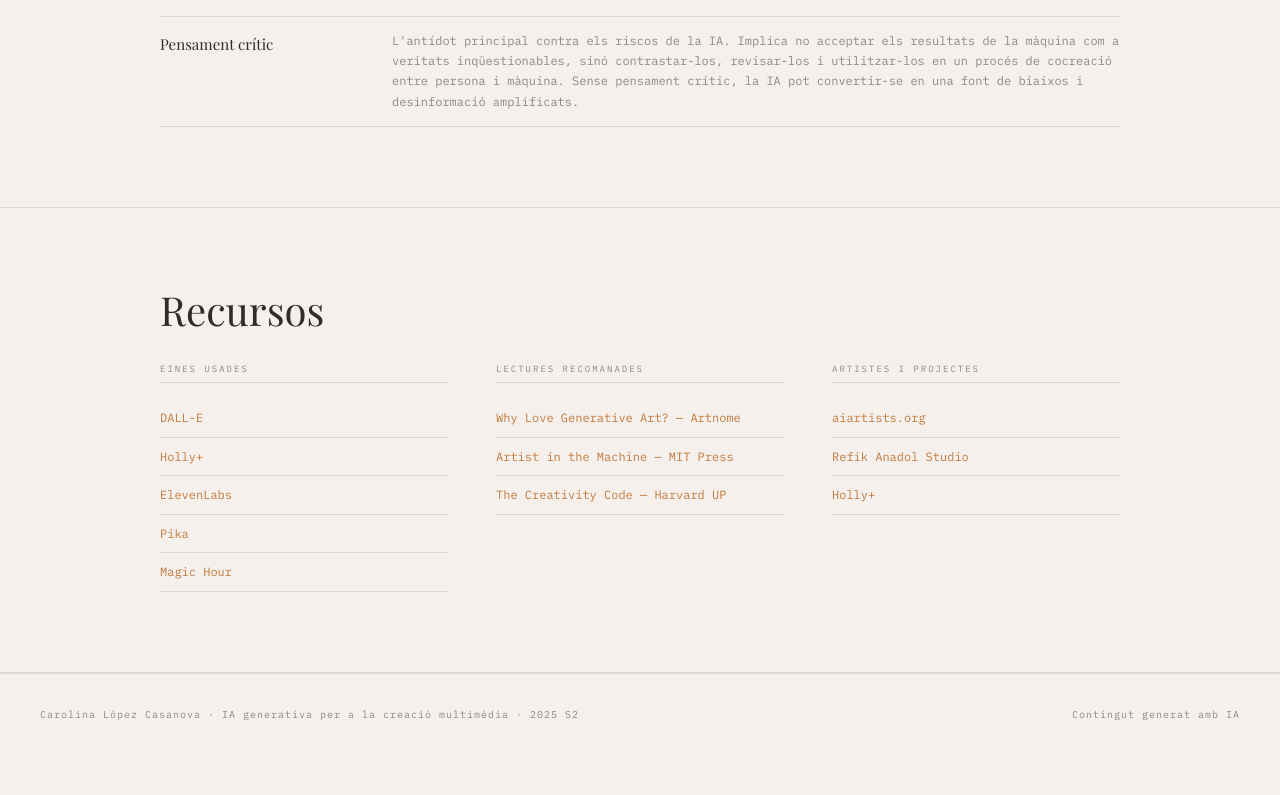
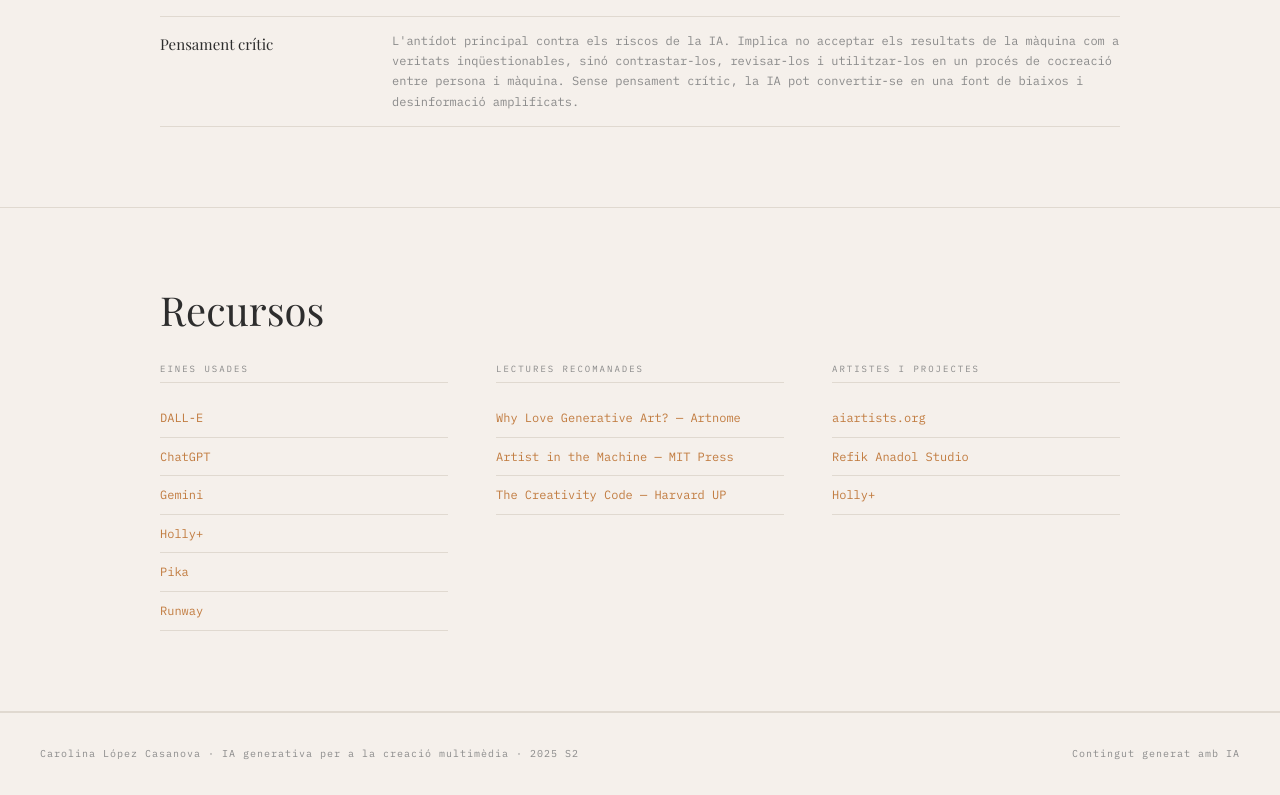
Before and after one commit to clopezca/trac, a plain HTML site: page index.html in a window 1280 px wide. Shown: the part 4135-4930 px from the top of the page. Before the commit the page ends 4891 px from the top, so only its background shows below. Drawn offline with nearby package versions, Linux system fonts and the light colour scheme; a web font is replaced by a local one.

```diff
--- a/index.html
+++ b/index.html
@@ -335,13 +335,20 @@
                 <li>
                   <a href="https://openai.com/dall-e" target="_blank">DALL-E</a>
                 </li>
-                <li><a href="https://holly.plus" target="_blank">Holly+</a></li>
                 <li>
-                  <a href="https://elevenlabs.io" target="_blank">ElevenLabs</a>
+                  <a href="https://chatgpt.com" target="_blank">ChatGPT</a>
                 </li>
-                <li><a href="https://pika.art" target="_blank">Pika</a></li>
                 <li>
-                  <a href="https://magichour.ai" target="_blank">Magic Hour</a>
+                  <a href="https://gemini.google.com" target="_blank">Gemini</a>
+                </li>
+                <li>
+                  <a href="https://holly.plus" target="_blank">Holly+</a>
+                </li>
+                <li>
+                  <a href="https://pika.art" target="_blank">Pika</a>
+                </li>
+                <li>
+                  <a href="https://runwayml.com" target="_blank">Runway</a>
                 </li>
               </ul>
             </div>
```
Also changed, not shown: pages/bitacola-04.html (+2 -2 lines), pages/bitacola-05.html (+1 -1 lines), 1 other file.
